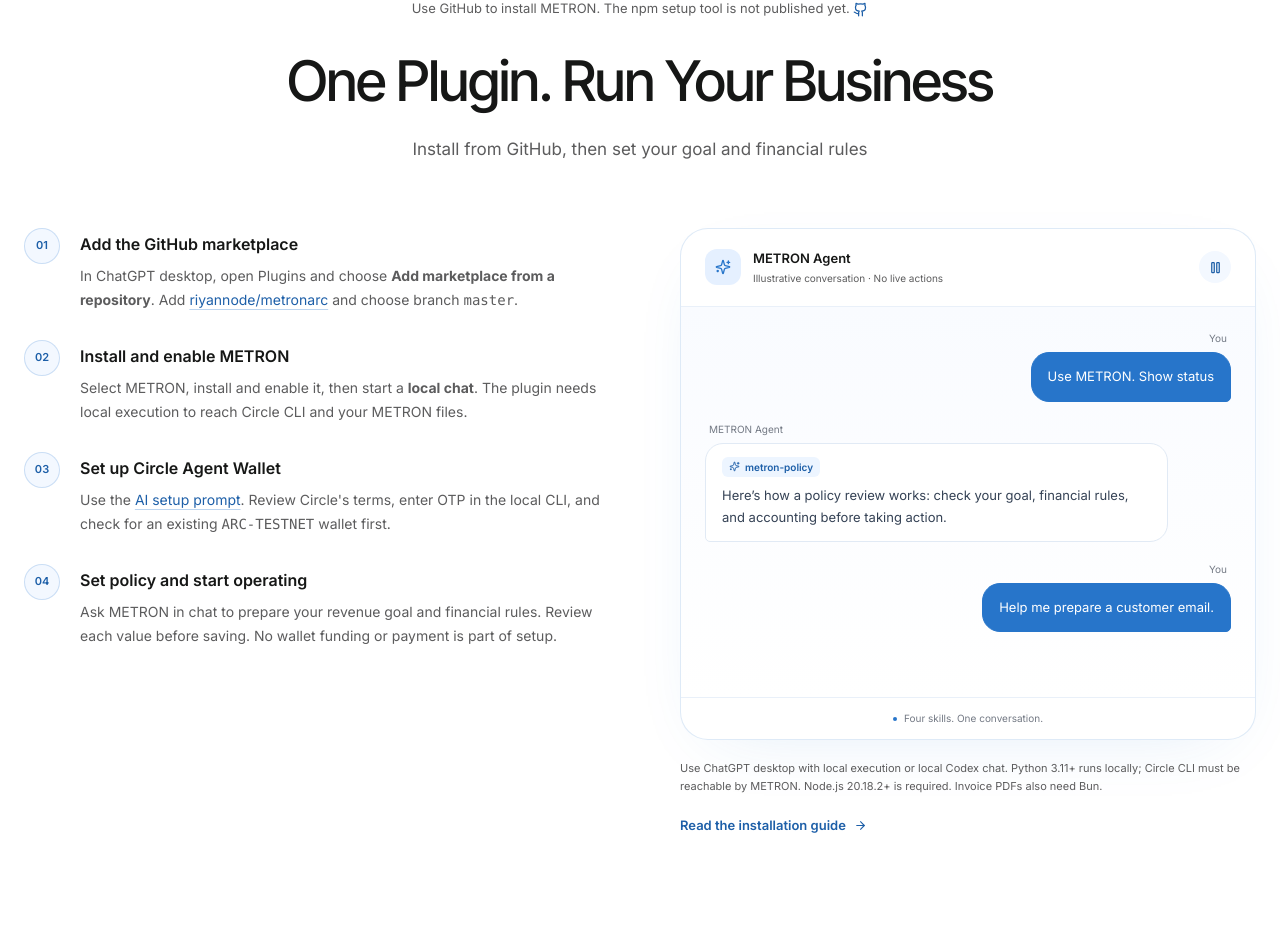
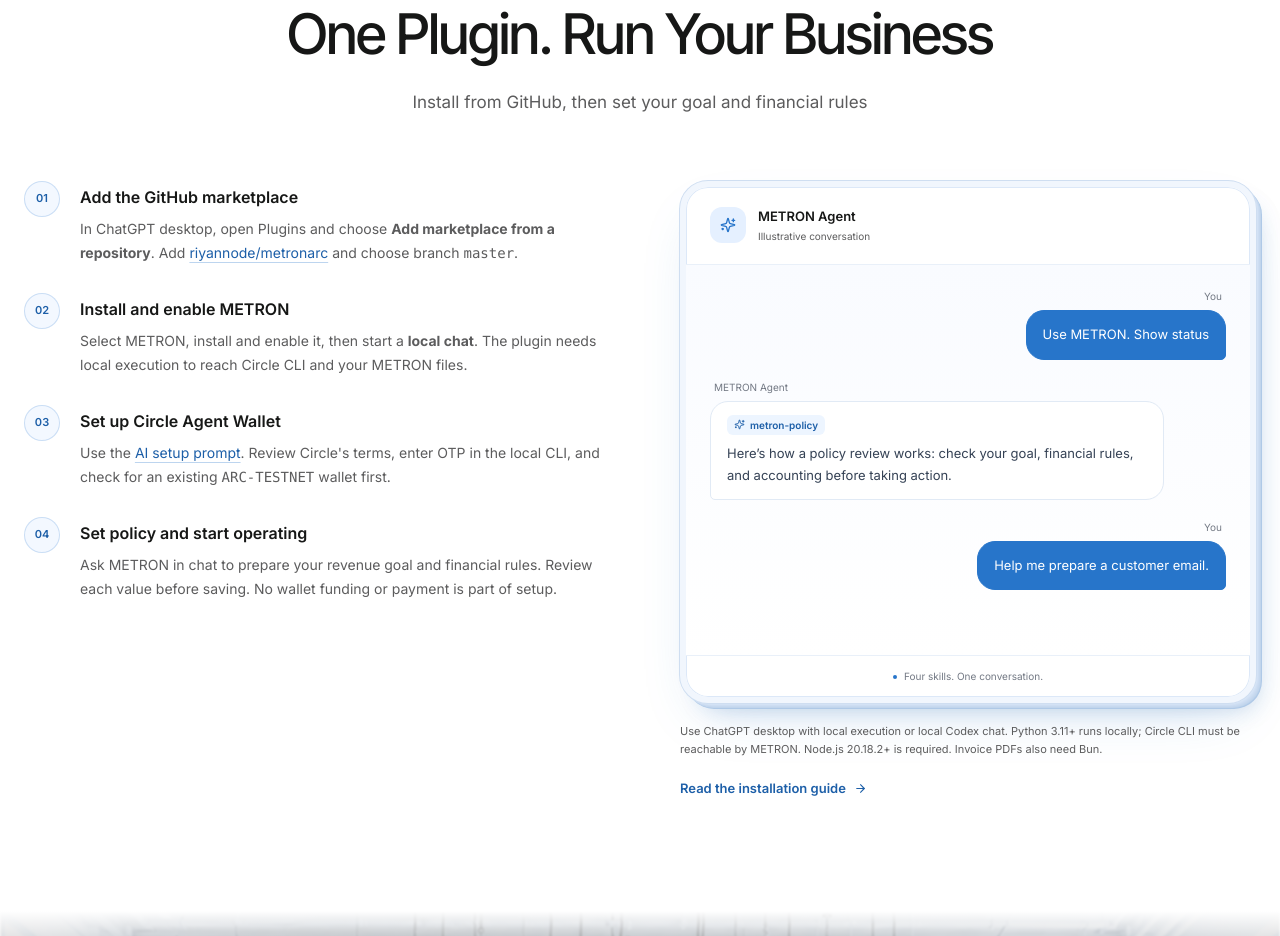
Before and after one commit to riyannode/metronarc, a React (Vite) app in the folder site/: page / in a window 1280 px wide. Shown: the part 2942-3878 px from the top of the page. Built offline with nearby package versions, Linux system fonts and the light colour scheme.

Commit message:
feat(site): add dimensional chat frame and automatic motion loops

```diff
--- a/site/src/components/InstallChat.tsx
+++ b/site/src/components/InstallChat.tsx
@@ -1,6 +1,6 @@
 import { useEffect, useRef, useState } from 'react'
 import { useInView, useReducedMotion } from 'framer-motion'
-import { Pause, Play, Sparkles } from 'lucide-react'
+import { Sparkles } from 'lucide-react'
 
 const conversation = [
   { role: 'user', text: 'Use METRON. Show status' },
@@ -20,12 +20,11 @@
   const viewport = useRef<HTMLDivElement>(null)
   const visible = useInView(frame, { amount: 0.2 })
   const reduced = useReducedMotion()
-  const [paused, setPaused] = useState(false)
   const [hidden, setHidden] = useState(() => document.hidden)
   const [index, setIndex] = useState(0)
   const [characters, setCharacters] = useState(0)
   const [phase, setPhase] = useState<Phase>('typing')
-  const running = !paused && !hidden && visible && !reduced
+  const running = !hidden && visible && !reduced
 
   useEffect(() => {
     const onVisibility = () => setHidden(document.hidden)
@@ -69,8 +68,7 @@
     <div ref={frame} className="install-chat" data-paused={!running}>
       <div className="install-chat__header">
         <span className="install-chat__avatar"><Sparkles size={16} aria-hidden="true" /></span>
-        <div><p className="install-chat__title">METRON Agent</p><p className="install-chat__subtitle">Illustrative conversation · No live actions</p></div>
-        {!reduced && <button type="button" className="install-chat__pause" aria-label={paused ? 'Resume chat demo' : 'Pause chat demo'} onClick={() => setPaused(value => !value)}>{paused ? <Play size={15} /> : <Pause size={15} />}</button>}
+        <div><p className="install-chat__title">METRON Agent</p><p className="install-chat__subtitle">Illustrative conversation</p></div>
       </div>
       <div ref={viewport} className="install-chat__viewport" role="region" aria-label="METRON skills conversation demo" tabIndex={0}>
         <ol className="install-chat__messages" data-fading={!reduced && phase === 'fading'}>
--- a/site/src/components/Integrations.tsx
+++ b/site/src/components/Integrations.tsx
@@ -1,5 +1,4 @@
-import { useState } from 'react'
-import { Blocks, Github, Pause, Play } from 'lucide-react'
+import { Blocks, Github } from 'lucide-react'
 import Reveal from './Reveal'
 
 const integrations = [
@@ -14,8 +13,6 @@
 ]
 
 export default function Integrations() {
-  const [paused, setPaused] = useState(false)
-
   return (
     <section id="integrations" aria-labelledby="integrations-title" className="relative flex flex-col items-center overflow-hidden bg-[#FCFDFF] px-6 py-24 antialiased md:py-36">
       <div className="pointer-events-none absolute left-1/2 top-0 h-[300px] w-[800px] -translate-x-1/2 rounded-full bg-[#2775CA]/[0.07] blur-[120px]" />
@@ -27,11 +24,10 @@
           <Reveal delay={0.2}><p className="mx-auto mt-4 max-w-[480px] text-base leading-relaxed text-[#161716]/50">METRON connects your agent to payment tools, customer email, and accounting you can verify.</p></Reveal>
         </div>
         <div className="marquee-mask relative w-full select-none overflow-hidden py-4" aria-label="Supported tools and components">
-          <div className="marquee-track flex w-max whitespace-nowrap" style={{ animationPlayState: paused ? 'paused' : 'running' }}>
+          <div className="marquee-track flex w-max whitespace-nowrap">
             {[0, 1].map((copy) => <div className="flex shrink-0" key={copy} aria-hidden={copy === 1 ? true : undefined}>{integrations.map(({ name, label, Icon, src, width }) => <div key={name} role="img" aria-label={name} className="integration-chip group mx-4 flex min-w-[160px] cursor-default items-center justify-center gap-2 whitespace-nowrap rounded-2xl px-8 py-5"><span className="integration-icon flex h-10 shrink-0 items-center justify-center text-[#1D5FA8]" aria-hidden="true">{src ? <img src={src} alt="" width={width} height={40} className="h-10 object-contain" /> : Icon && <Icon className="h-9 w-auto" />}</span>{label && <span className="text-sm font-medium text-[#161716]/75">{label}</span>}</div>)}</div>)}
           </div>
         </div>
-        <button type="button" onClick={() => setPaused(!paused)} aria-pressed={paused} className="button mt-5 flex items-center gap-1.5 rounded-full px-3 py-1.5 text-[10px] text-[#161716]/50">{paused ? <Play size={11} /> : <Pause size={11} />} {paused ? 'Resume' : 'Pause'} motion</button>
       </div>
     </section>
   )
--- a/site/src/styles.css
+++ b/site/src/styles.css
@@ -162,14 +162,18 @@
   .button:hover, .button:active, .integration-chip:hover .integration-icon { transform: none; }
 }
 
-.install-chat { overflow: hidden; border: 1px solid rgb(39 117 202 / 15%); border-radius: 28px; background: #fff; box-shadow: 0 20px 70px -35px rgb(39 117 202 / 16%); }
+.install-chat {
+  overflow: hidden; border: 6px solid #f1f6fd; border-radius: 28px; background: #fff;
+  box-shadow: inset 0 0 0 1px #dce8f8, 0 0 0 1px #cfdef1,
+    1px 1px 0 #d9e6f7, 2px 2px 0 #d3e2f5, 3px 3px 0 #cdddf2,
+    4px 4px 0 #c7d9ef, 5px 5px 0 #c1d5ec, 6px 6px 0 #afc9e7,
+    12px 16px 24px -12px rgb(29 95 168 / 25%), 0 24px 60px -24px rgb(39 117 202 / 22%);
+}
 .install-chat__header { display: flex; align-items: center; gap: 12px; padding: 20px 24px; border-bottom: 1px solid #e9f0f9; }
 .install-chat__avatar { display: grid; place-items: center; width: 36px; height: 36px; flex-shrink: 0; border-radius: 12px; color: #2775ca; background: #e5f0ff; }
 .install-chat__title { font-size: 13px; font-weight: 600; }
 .install-chat__subtitle { margin-top: 3px; color: #5c5c5d; font-size: 10px; }
-.install-chat__pause { display: grid; place-items: center; flex-shrink: 0; width: 32px; height: 32px; margin-left: auto; border-radius: 50%; color: #1d5fa8; background: #f3f8ff; cursor: pointer; transition: transform 160ms cubic-bezier(0.23,1,0.32,1); }
-.install-chat__pause:active { transform: scale(0.97); }
-.install-chat__pause:focus-visible, .install-chat__viewport:focus-visible { outline: 2px solid #2775ca; outline-offset: -3px; }
+.install-chat__viewport:focus-visible { outline: 2px solid #2775ca; outline-offset: -3px; }
 .install-chat__viewport { height: 390px; overflow-y: auto; overscroll-behavior: contain; scrollbar-width: thin; scrollbar-color: #cddff5 transparent; background: linear-gradient(180deg,#f9fbff,#fff); }
 .install-chat__messages { display: flex; flex-direction: column; gap: 20px; min-height: 100%; padding: 24px; opacity: 1; transition: opacity 240ms ease; }
 .install-chat__messages[data-fading="true"] { opacity: 0; }
@@ -201,6 +205,6 @@
   .install-chat__bubble { padding: 12px 14px; }
 }
 @media (prefers-reduced-motion: reduce) {
-  .install-chat__message, .install-chat__messages, .install-chat__pause { transition: none; transform: none; opacity: 1; }
+  .install-chat__message, .install-chat__messages { transition: none; transform: none; opacity: 1; }
   .install-chat__typing i { animation: none; }
 }
```
Also changed, not shown: 2 other files (tests, documents, lock files or other folders).
